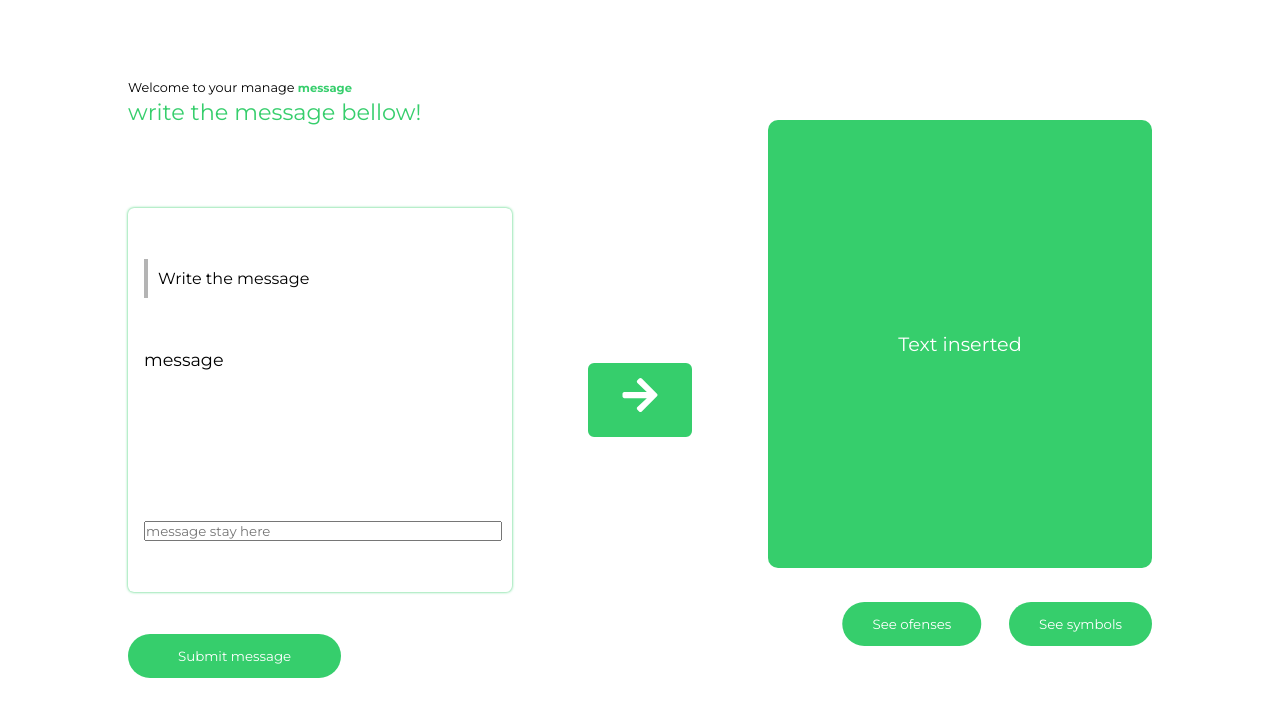
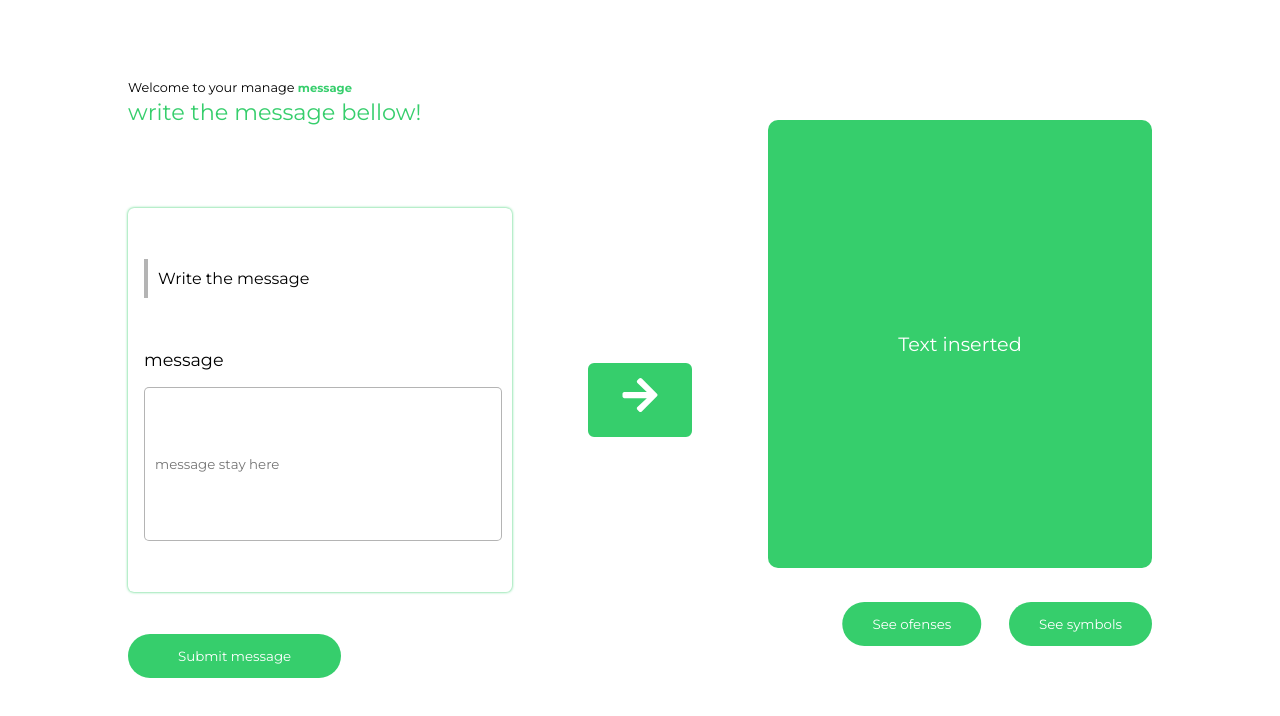
Before and after one commit to PauloSanguli/script-validation, a React (Create React App) app: page / in a window 1280 px wide. Shown: the top 716 px of the page. Built offline with nearby package versions, Linux system fonts and the light colour scheme.

Commit message:
terminating funtionalities

```diff
--- a/src/components/Container.js
+++ b/src/components/Container.js
@@ -1,5 +1,5 @@
 import styles from './Container.module.css'
-import UseValidator from './hook/UseValidator'
+import UseValidator from './useValidator/UseValidator'
 
 
 
--- a/src/components/hook/useValidator.module.css
+++ /dev/null
@@ -1,7 +0,0 @@
-.fieldMessage{
-    height: 80%;
-    border-radius: 5px;
-    border: 1px solid rgba(128, 128, 128, 0.587);
-    outline: none;
-    padding: 10px 10px;
-}
--- a/src/components/hook/UseValidator.js
+++ b/src/components/useValidator/UseValidator.js
@@ -1,4 +1,4 @@
-import './useValidator.module.css'
+import './useValidator.css'
 import ValidateText from './Event'
 import { useState } from 'react'
 
@@ -8,6 +8,11 @@ export default function UseValidator({ typeInput, placeholderInput }){
 
     var changeStyle = (e) => {
         const response = ValidateText(e)
+        if(!response){
+            setStyle("styled")
+        }else{
+            setStyle("fieldMessage")
+        }
     }
 
     return (
--- /dev/null
+++ b/src/components/useValidator/useValidator.css
@@ -0,0 +1,17 @@
+.fieldMessage{
+    height: 80%;
+    border-radius: 5px;
+    border: 1px solid rgba(128, 128, 128, 0.587);
+    outline: none;
+    padding: 10px 10px;
+    transition: all .3s;
+}
+.styled {
+    height: 80%;
+    border-radius: 5px;
+    border: 1px solid red;
+    box-shadow: 0 0 2px red;
+    outline: none;
+    padding: 10px 10px;
+    transition: all .3s;
+}
```
Also changed, not shown: src/components/useValidator/Event.js (renamed from src/components/hook/Event.js), src/components/useValidator/libs/Emojis.js (renamed from src/components/hook/libs/Emojis.js), src/components/useValidator/libs/Expressions.js (renamed from src/components/hook/libs/Expressions.js), src/components/useValidator/libs/FilterExpressions.js (renamed from src/components/hook/libs/FilterExpressions.js), src/components/useValidator/libs/Patterns.js (renamed from src/components/hook/libs/Patterns.js), src/components/useValidator/libs/Symbols.js (renamed from src/components/hook/libs/Symbols.js).
